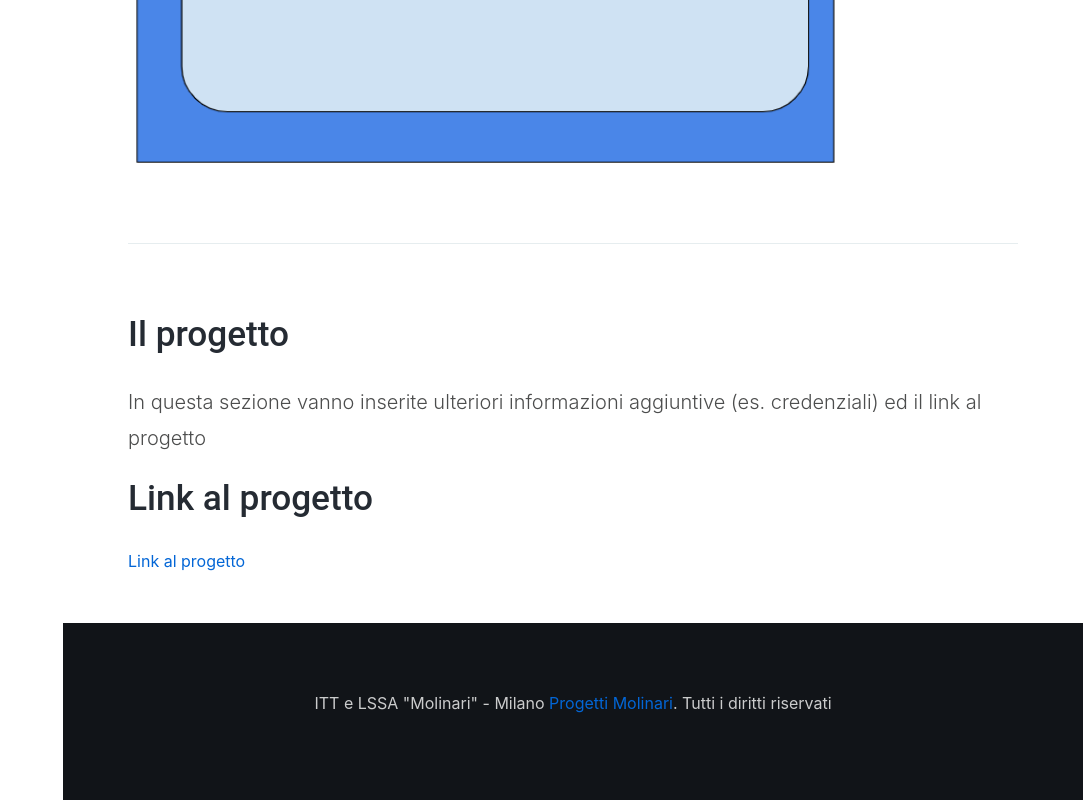
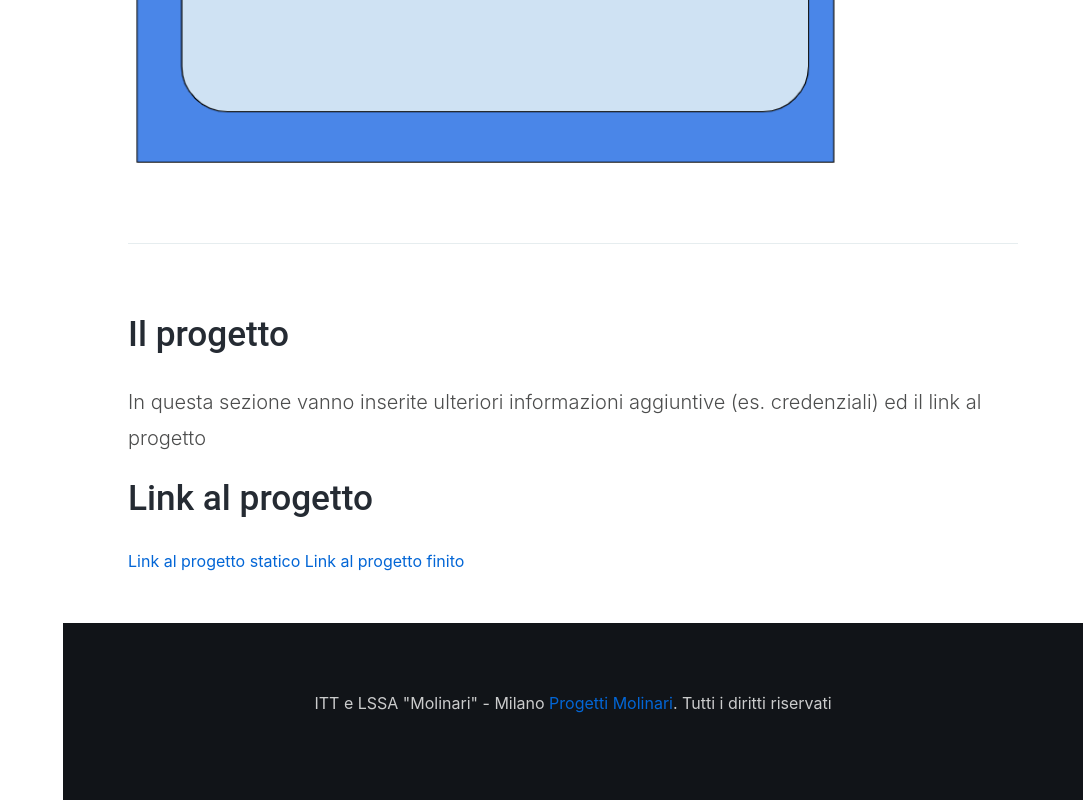
Before and after one commit to MendozaEnzo/POI_5B_LoureiroMendozaPinto, a plain HTML site: page iDocs-master/index.html in a window 1280 px wide. Shown: the part 8144-8944 px from the top of the page, without its empty margins (197-1280 px from the left). Drawn offline with Linux system fonts and the light colour scheme.

Commit message:
link al progetto nella documentazione

```diff
--- a/iDocs-master/index.html
+++ b/iDocs-master/index.html
@@ -264,7 +264,8 @@
 
             <section id="link">
             <h2>Link al progetto</h2>
-            <a href="">Link al progetto</a>
+            <a href="index.html">Link al progetto statico</a>
+            <a href="progetto_finale/main.html">Link al progetto finito</a>
 
         </section>
 
```
